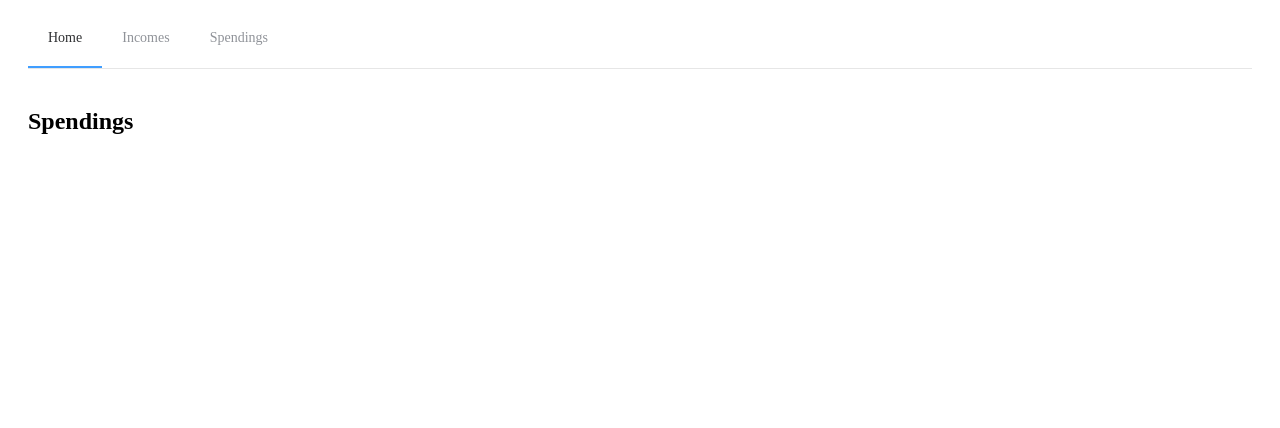
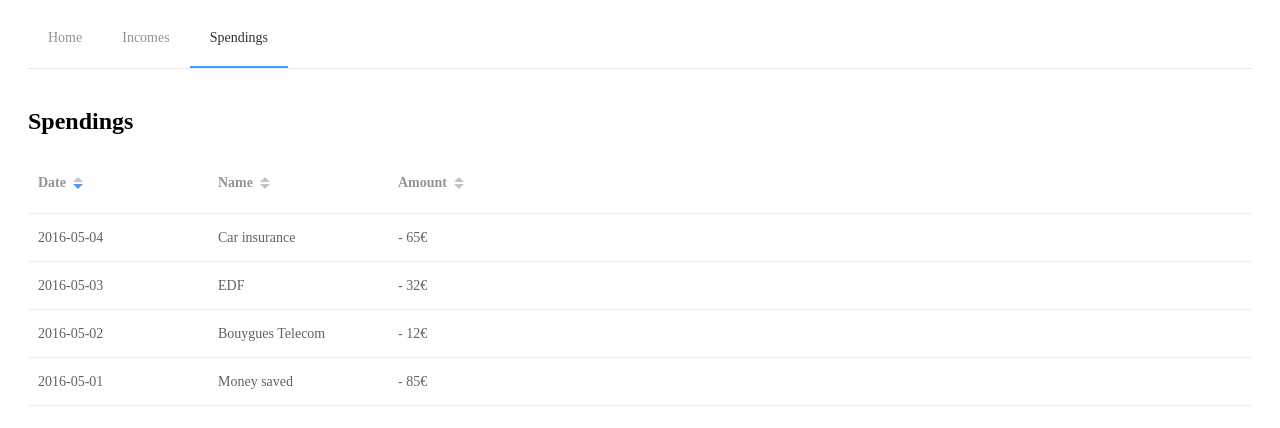
Before and after one commit to SebGrd/budgetmanager, a Vue app: page /spendings in a window 1280 px wide. Shown: the top 428 px of the page. Built offline with nearby package versions, Linux system fonts and the light colour scheme.

Commit message:
:construction: Added skeleton of some features

```diff
--- a/src/App.vue
+++ b/src/App.vue
@@ -6,11 +6,14 @@
             :default-active="activeIndex"
             class="el-menu-demo"
             mode="horizontal"
-            @select="handleSelect"
             router>
-          <el-menu-item index="1" :route="{ name: 'Home'}">Home</el-menu-item>
-          <el-menu-item index="2" :route="{ name: 'Incomes'}">Incomes</el-menu-item>
-          <el-menu-item index="3" :route="{ name: 'Spendings'}">Spendings</el-menu-item>
+          <el-menu-item
+              v-for="(route, index) in routes"
+              :key="index"
+              :index="index.toString()"
+              :route="route">
+            {{ route.name }}
+          </el-menu-item>
         </el-menu>
       </el-header>
       <el-main>
@@ -24,17 +27,15 @@
 
 export default {
   name: 'App',
-  data() {
-    return {
-      activeIndex: '1',
-      activeIndex2: '1'
-    };
+  computed: {
+    routes() {
+      const routes = this.$router.getRoutes();
+      return routes.filter((route) => route.meta.header === true);
+    },
+    activeIndex() {
+      return this.routes.findIndex((route) => route.name === this.$route.name).toString();
+    },
   },
-  methods: {
-    handleSelect(key, keyPath) {
-      console.log(key, keyPath);
-    }
-  }
 }
 </script>
 
--- a/src/router/index.js
+++ b/src/router/index.js
@@ -8,22 +8,25 @@ const routes = [
   {
     path: '/',
     name: 'Home',
+    meta: {
+      header: true,
+    },
     component: Home
   },
   {
     path: '/incomes',
     name: 'Incomes',
-    // route level code-splitting
-    // this generates a separate chunk (about.[hash].js) for this route
-    // which is lazy-loaded when the route is visited.
+    meta: {
+      header: true,
+    },
     component: () => import(/* webpackChunkName: "incomes" */ '../views/Incomes.vue')
   },
   {
     path: '/spendings',
     name: 'Spendings',
-    // route level code-splitting
-    // this generates a separate chunk (about.[hash].js) for this route
-    // which is lazy-loaded when the route is visited.
+    meta: {
+      header: true,
+    },
     component: () => import(/* webpackChunkName: "spendings" */ '../views/Spendings.vue')
   }
 ]
--- a/src/views/Home.vue
+++ b/src/views/Home.vue
@@ -1,6 +1,14 @@
 <template>
   <div class="home">
     <h1>Home</h1>
+    <el-timeline>
+      <el-timeline-item
+          v-for="(activity, index) in activities"
+          :key="index"
+          :timestamp="activity.timestamp">
+        {{activity.content}}
+      </el-timeline-item>
+    </el-timeline>
   </div>
 </template>
 
@@ -8,5 +16,19 @@
 
 export default {
   name: 'Home',
+  data() {
+    return {
+      activities: [{
+        content: 'Event start',
+        timestamp: '2018-04-15'
+      }, {
+        content: 'Approved',
+        timestamp: '2018-04-13'
+      }, {
+        content: 'Success',
+        timestamp: '2018-04-11'
+      }]
+    };
+  },
 }
 </script>
--- a/src/views/Incomes.vue
+++ b/src/views/Incomes.vue
@@ -1,6 +1,29 @@
 <template>
   <div>
     <h1>Incomes</h1>
+    <el-table
+        :data="incomes"
+        :default-sort = "{prop: 'date', order: 'descending'}"
+        style="width: 100%">
+      <el-table-column
+          prop="date"
+          label="Date"
+          width="180"
+          sortable>
+      </el-table-column>
+      <el-table-column
+          prop="name"
+          label="Name"
+          width="180"
+          sortable>
+      </el-table-column>
+      <el-table-column
+          prop="amount"
+          label="Amount"
+          :formatter="amountFormatter"
+          sortable>
+      </el-table-column>
+    </el-table>
   </div>
 </template>
 
@@ -8,5 +31,27 @@
 
 export default {
   name: 'Incomes',
+  data() {
+    return {
+      incomes: [{
+        date: '2016-05-03',
+        name: 'Pay check',
+        amount: 1300
+      }, {
+        date: '2016-05-02',
+        name: 'HH',
+        amount: 300
+      }, {
+        date: '2016-05-04',
+        name: 'HAW',
+        amount: 180
+      }],
+    };
+  },
+  methods: {
+    amountFormatter(object, row, value) {
+      return `+ ${value.toString()}€`
+    }
+  },
 }
 </script>
--- a/src/views/Spendings.vue
+++ b/src/views/Spendings.vue
@@ -1,6 +1,29 @@
 <template>
   <div>
     <h1>Spendings</h1>
+    <el-table
+        :data="spendings"
+        :default-sort = "{prop: 'date', order: 'descending'}"
+        style="width: 100%">
+      <el-table-column
+          prop="date"
+          label="Date"
+          width="180"
+          sortable>
+      </el-table-column>
+      <el-table-column
+          prop="name"
+          label="Name"
+          width="180"
+          sortable>
+      </el-table-column>
+      <el-table-column
+          prop="amount"
+          label="Amount"
+          :formatter="amountFormatter"
+          sortable>
+      </el-table-column>
+    </el-table>
   </div>
 </template>
 
@@ -8,5 +31,31 @@
 
 export default {
   name: 'Spendings',
+  data() {
+    return {
+      spendings: [{
+        date: '2016-05-03',
+        name: 'EDF',
+        amount: 32
+      }, {
+        date: '2016-05-02',
+        name: 'Bouygues Telecom',
+        amount: 12
+      }, {
+        date: '2016-05-04',
+        name: 'Car insurance',
+        amount: 65
+      }, {
+        date: '2016-05-01',
+        name: 'Money saved',
+        amount: 85
+      }],
+    };
+  },
+  methods: {
+    amountFormatter(object, row, value) {
+      return `- ${value.toString()}€`
+    }
+  },
 }
 </script>
```
